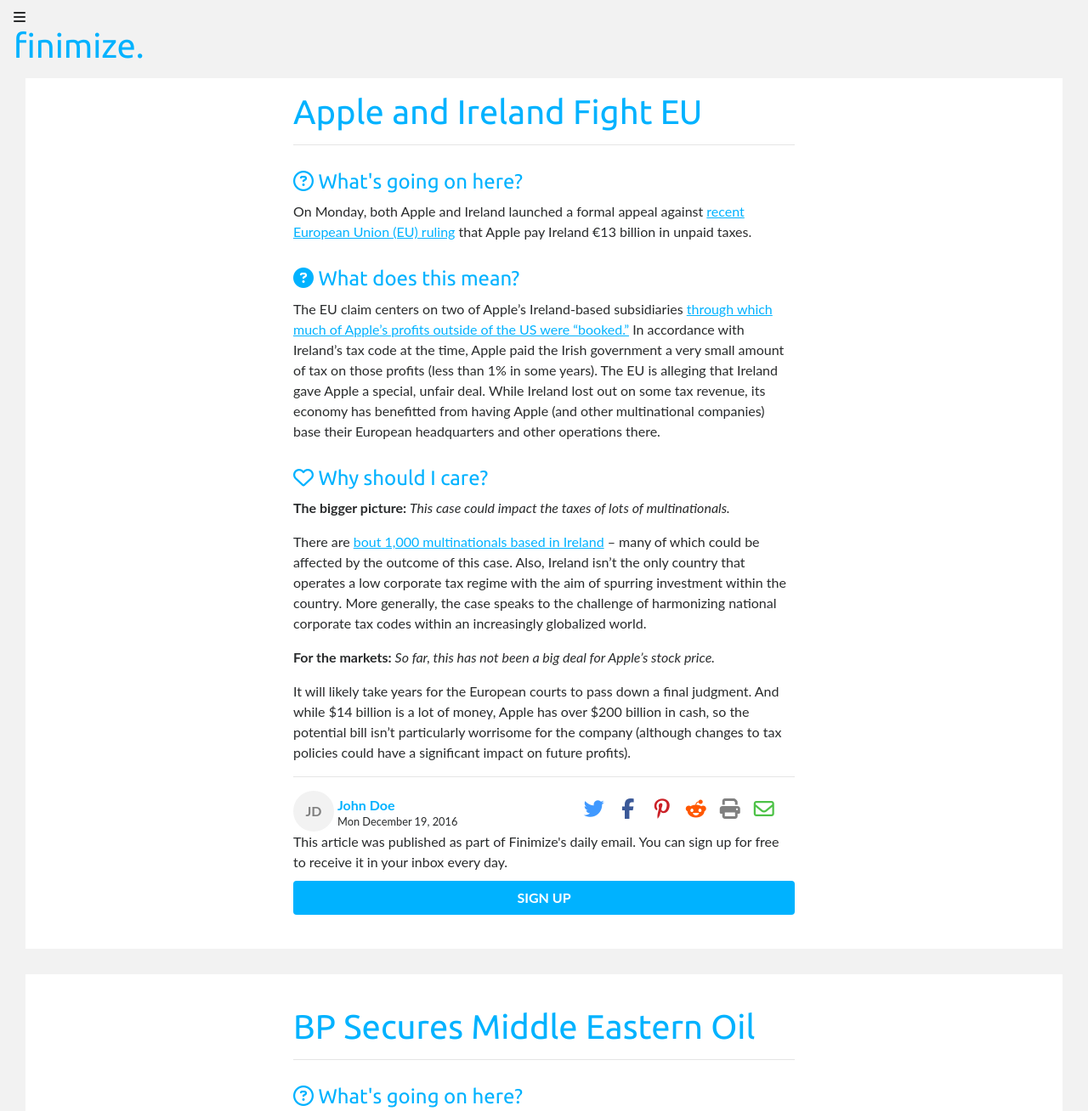
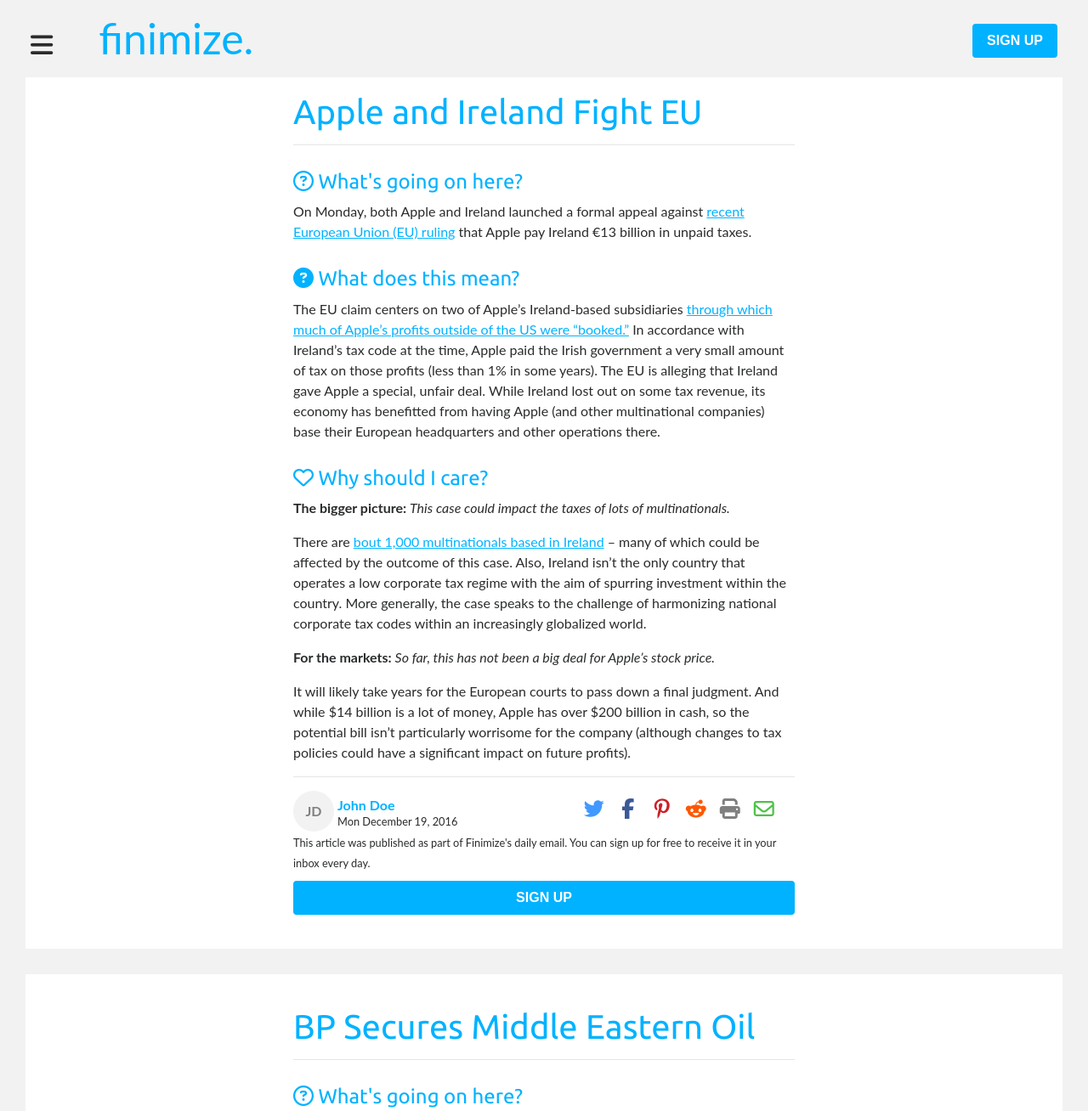
Before and after one commit to Rebehn/finimize-test, a plain HTML site: page index.html in a window 1280 px wide. Shown: the top 1308 px of the page at 85% size. Drawn offline with nearby package versions, Linux system fonts and the light colour scheme; a script that the page names is missing.

Commit message:
design finished

```diff
--- a/css/style.css
+++ b/css/style.css
@@ -1,6 +1,26 @@
 body {
   background-color: #F2F2F2;
   font-family: "Avenir Next", "Avenir", "Lato", "Helvetica", "Arial", "Sans-Serif";
+}
+
+button {
+  border: none;
+  background-color: #00B2FF;
+  transition: all 0.35s;
+  padding: 8px;
+  margin-top: 10px;
+  border-radius: 4px;
+  text-align: center;
+  font-weight: bold;
+  color: white;
+}
+
+button:hover {
+  background-color: #33c2ff;
+}
+
+button:focus {
+  outline: none;
 }
 
 img {
@@ -28,6 +48,27 @@
   background-color: #F2F2F2;
   width: 100%;
   overflow: hidden;
+}
+
+.menuBtn {
+  font-size: 30px;
+  display: inline-block;
+  margin-left: 20px;
+  margin-right: 50px;
+}
+
+#logo {
+  font-family: "Avenir Next", "Avenir", "Lato", "Helvetica", "Arial", "Sans-Serif";
+  font-size: 50px;
+  color: #00B2FF;
+  width: 200px;
+}
+
+.navSignup {
+  margin-top: 20px;
+  margin-right: 20px;
+  width: 100px;
+  float: right;
 }
 
 .content {
@@ -153,13 +194,7 @@
 }
 
 .signup {
-  background-color: #00B2FF;
-  padding: 8px;
-  margin-top: 10px;
-  border-radius: 4px;
-  text-align: center;
-  font-weight: bold;
-  color: white;
+  width: 100%;
 }
 
 
--- a/index.html
+++ b/index.html
@@ -16,10 +16,13 @@
   </head>
   <body>
     <nav class="navbar navbar-default navbar-fixed-top">
-      <div class="dropdownBtn">
-        <i class="fa fa-bars" aria-hidden="true"></i>
+      <div class="navbarContent">
+        <div class="menuBtn">
+          <i class="fa fa-bars" aria-hidden="true"></i>
+        </div>
+        <span id="logo">finimize.</span>
+        <button class="navSignup">SIGN UP</button>
       </div>
-      <h1>finimize.</h1>
     </nav>
     <div class="content">
       <div class="container article">
@@ -64,11 +67,9 @@
           </div>
         </div>
         <div class="signupText">
-          This article was published as part of Finimize's daily email. You can sign up for free to receive it in your inbox every day.
+          <small>This article was published as part of Finimize's daily email. You can sign up for free to receive it in your inbox every day.</small>
         </div>
-        <div class="signup">
-          SIGN UP
-        </div>
+        <button class="signup">SIGN UP</button>
       </div>
       <div class="bar"></div>
       <div class="container article">
@@ -113,11 +114,9 @@
           </div>
         </div>
         <div class="signupText">
-          This article was published as part of Finimize's daily email. You can sign up for free to receive it in your inbox every day.
+          <small>This article was published as part of Finimize's daily email. You can sign up for free to receive it in your inbox every day.</small>
         </div>
-        <div class="signup">
-          SIGN UP
-        </div>
+        <button class="signup">SIGN UP</button>
       </div>
   </body>
 </html>
```
